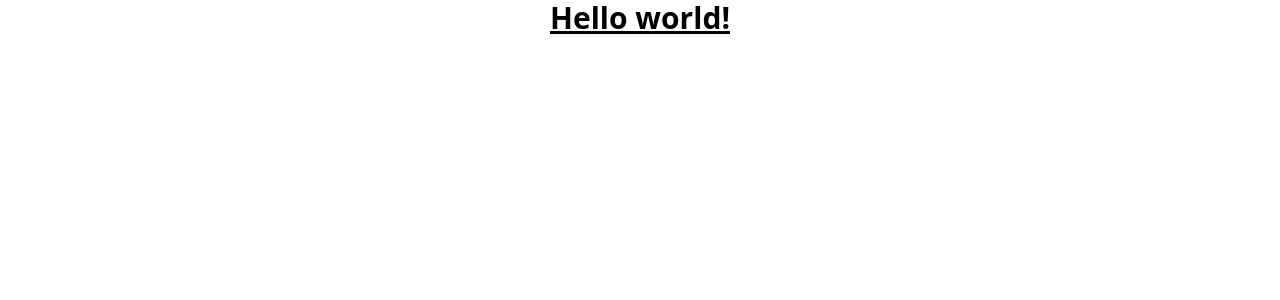
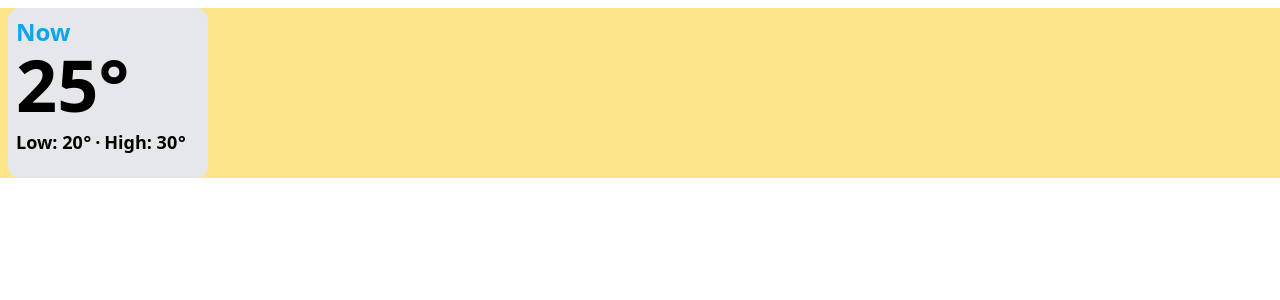
Before and after one commit to prathameshkhade/weather, a React (Create React App) app in the folder weather/: page / in a window 1280 px wide. Shown: the top 300 px of the page. Built offline with nearby package versions, Linux system fonts and the light colour scheme.

Commit message:
add: current component
small normal current weather information component

```diff
--- a/weather/src/App.js
+++ b/weather/src/App.js
@@ -1,11 +1,10 @@
 import './App.css';
+import Current from './pages/Current';
 
 function App() {
   return (
-    <div className="App">
-      <h1 className="text-3xl font-bold underline">
-      Hello world!
-    </h1>
+    <div className="bg-amber-200 w-full h-full">
+      <Current />
     </div>
   );
 }
--- /dev/null
+++ b/weather/src/pages/Current.jsx
@@ -0,0 +1,20 @@
+import React from 'react'
+
+export default function Current() {
+  return (
+    <div className="bg-gray-200 rounded-xl w-[200px] h-[170px] m-2 p-2 devide devide-y text-left">
+      <div className="text-2xl font-semibold text-sky-500">Now</div>
+      <div className="text-xl font-semibold">
+        <span className='text-7xl font-bold'>
+          25
+          <span>&deg;</span>
+        </span>
+      </div>
+      <div className="text-lg my-2 font-semibold">
+        Low: 20 <span className="-ml-1">&deg;</span>
+        <span className="font-bold mx-1">&middot;</span>
+        High: 30 <span className="-ml-1">&deg;</span>
+      </div>
+    </div>
+  )
+}
```
